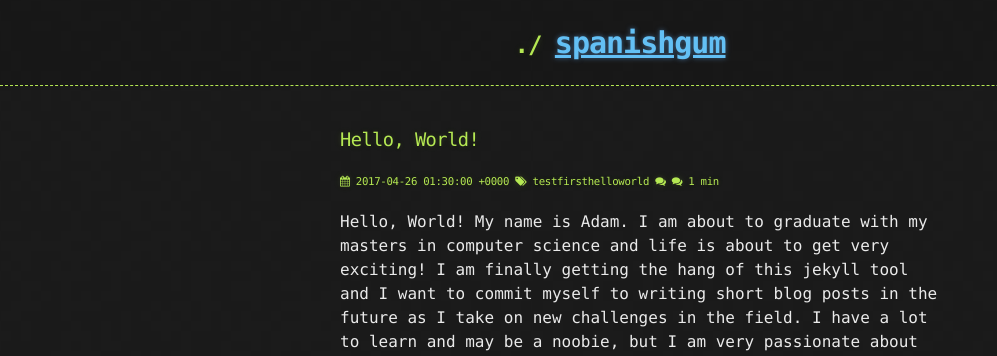
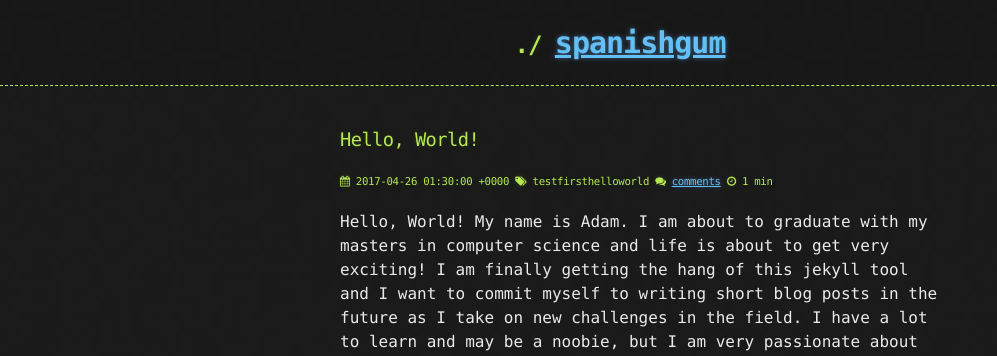
Before and after one commit to spanishgum/spanishgum.github.io, a Jekyll site: the page built from _posts/2017-04-25-hello-world.md, in a window 1280 px wide. Shown: the top 356 px of the page, without its empty margins (0-997 px from the left). Built offline with Jekyll 4.4.1, drawn with Linux system fonts in a browser that asks for light colours; nearby versions of some CDN libraries.

Commit message:
Trying to figure out the comment count with a link. ALmost there.w

```diff
--- a/_includes/disqus.html
+++ b/_includes/disqus.html
@@ -13,4 +13,5 @@
         })();
     </script>
     <noscript>Please enable JavaScript to view the <a href="https://disqus.com/?ref_noscript" rel="nofollow">comments powered by Disqus.</a></noscript>
+<script id="dsq-count-scr" src="//spanishgum-github-io.disqus.com/count.js" async></script>
 {% endif %}
--- a/_layouts/post.html
+++ b/_layouts/post.html
@@ -31,10 +31,10 @@
                 </span>
                 <span class="mr1 nowrap">
                     <i class="fa fa-comments"></i>
-<!--                    <a class="disqus-comment-count" href="#comments" data-disqus-identifier="">7 Comments</a> -->
+                    <a class="disqus-comment-count" href="#comments" data-disqus-identifier="{{ page.id }}">comments</a>
                 </span>
                 <span class="mr1 nowrap">
-                    <i class="fa fa-comments"></i>
+                    <i class="fa fa-clock-o"></i>
                     {% include read_time.html %}
                 </span>
             </h6>
```
